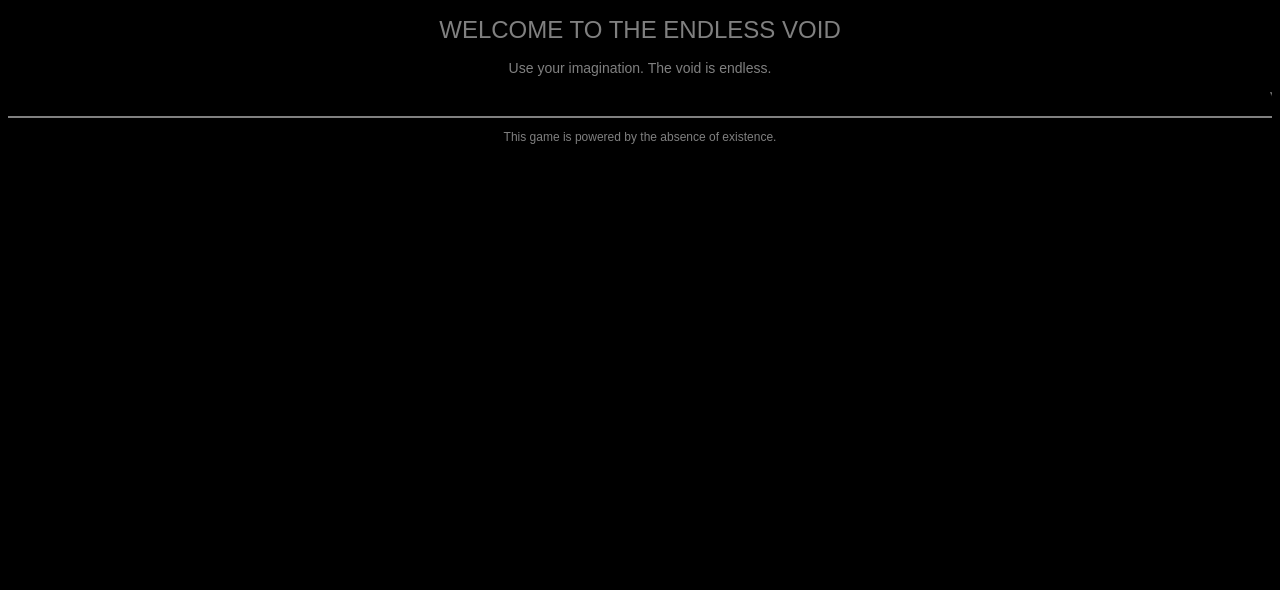
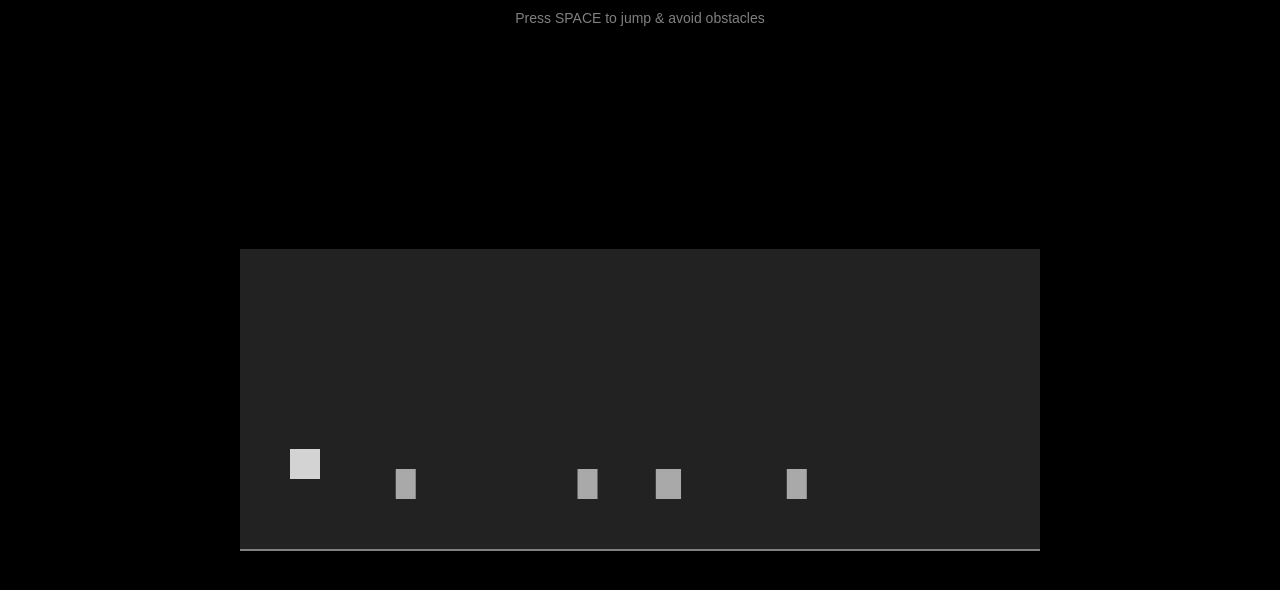
Before and after one commit to Roma4h/minigame-, a plain HTML site: page index.html in a window 1280 px wide. Drawn offline with Linux system fonts and the light colour scheme.

Commit message:
Update index.html

```diff
--- a/index.html
+++ b/index.html
@@ -3,21 +3,109 @@
 <head>
     <meta charset="UTF-8">
     <meta name="viewport" content="width=device-width, initial-scale=1.0">
-    <title>ENDLESS VOID</title>
+    <title>Endless Runner</title>
+    <style>
+        body {
+            margin: 0;
+            padding: 0;
+            background-color: black;
+            overflow: hidden;
+            font-family: Arial, sans-serif;
+        }
+        canvas {
+            display: block;
+            background-color: #222;
+            border-bottom: 2px solid grey;
+            margin: auto;
+            position: absolute;
+            top: 50%;
+            left: 50%;
+            transform: translate(-50%, -50%);
+        }
+        .instructions {
+            color: grey;
+            text-align: center;
+            font-size: 14px;
+            position: absolute;
+            top: 10px;
+            width: 100%;
+        }
+    </style>
 </head>
-<body style="background-color: black; color: grey; text-align: center; font-family: Arial, sans-serif;">
+<body>
+    <div class="instructions">Press SPACE to jump & avoid obstacles</div>
+    <canvas id="gameCanvas" width="800" height="300"></canvas>
+    <script>
+        const canvas = document.getElementById("gameCanvas");
+        const ctx = canvas.getContext("2d");
 
-    <h1 style="font-size: 24px; font-weight: lighter;">WELCOME TO THE ENDLESS VOID</h1>
+        let player = { x: 50, y: 200, width: 30, height: 30, dy: 0, gravity: 0.6, jumpPower: -10, onGround: false };
+        let obstacles = [];
+        let speed = 5;
+        let score = 0;
 
-    <p style="font-size: 14px; font-weight: lighter;">Use your imagination. The void is endless.</p>
+        function drawPlayer() {
+            ctx.fillStyle = "lightgrey";
+            ctx.fillRect(player.x, player.y, player.width, player.height);
+        }
 
-    <marquee behavior="scroll" direction="left" style="color: darkgrey; font-size: 12px;">
-        You are now trapped in the void. There is no escape.
-    </marquee>
+        function drawObstacles() {
+            ctx.fillStyle = "darkgrey";
+            obstacles.forEach(obs => {
+                ctx.fillRect(obs.x, obs.y, obs.width, obs.height);
+            });
+        }
 
-    <hr style="border: 1px solid grey;">
+        function updateObstacles() {
+            if (Math.random() < 0.02) {
+                obstacles.push({ x: canvas.width, y: 220, width: 20, height: 30 });
+            }
+            obstacles.forEach(obs => obs.x -= speed);
+            obstacles = obstacles.filter(obs => obs.x + obs.width > 0);
+        }
 
-    <p style="font-size: 12px; font-weight: lighter;">This game is powered by the absence of existence.</p>
+        function detectCollision() {
+            return obstacles.some(obs =>
+                player.x < obs.x + obs.width &&
+                player.x + player.width > obs.x &&
+                player.y < obs.y + obs.height &&
+                player.y + player.height > obs.y
+            );
+        }
 
+        function updateGame() {
+            ctx.clearRect(0, 0, canvas.width, canvas.height);
+            drawPlayer();
+            drawObstacles();
+            updateObstacles();
+
+            player.dy += player.gravity;
+            player.y += player.dy;
+            if (player.y > 200) {
+                player.y = 200;
+                player.dy = 0;
+                player.onGround = true;
+            } else {
+                player.onGround = false;
+            }
+
+            if (detectCollision()) {
+                alert("Game Over! Score: " + score);
+                document.location.reload();
+            }
+
+            score++;
+            speed += 0.001; // Increase speed over time
+            requestAnimationFrame(updateGame);
+        }
+
+        document.addEventListener("keydown", (e) => {
+            if (e.code === "Space" && player.onGround) {
+                player.dy = player.jumpPower;
+            }
+        });
+
+        updateGame();
+    </script>
 </body>
 </html>
```
